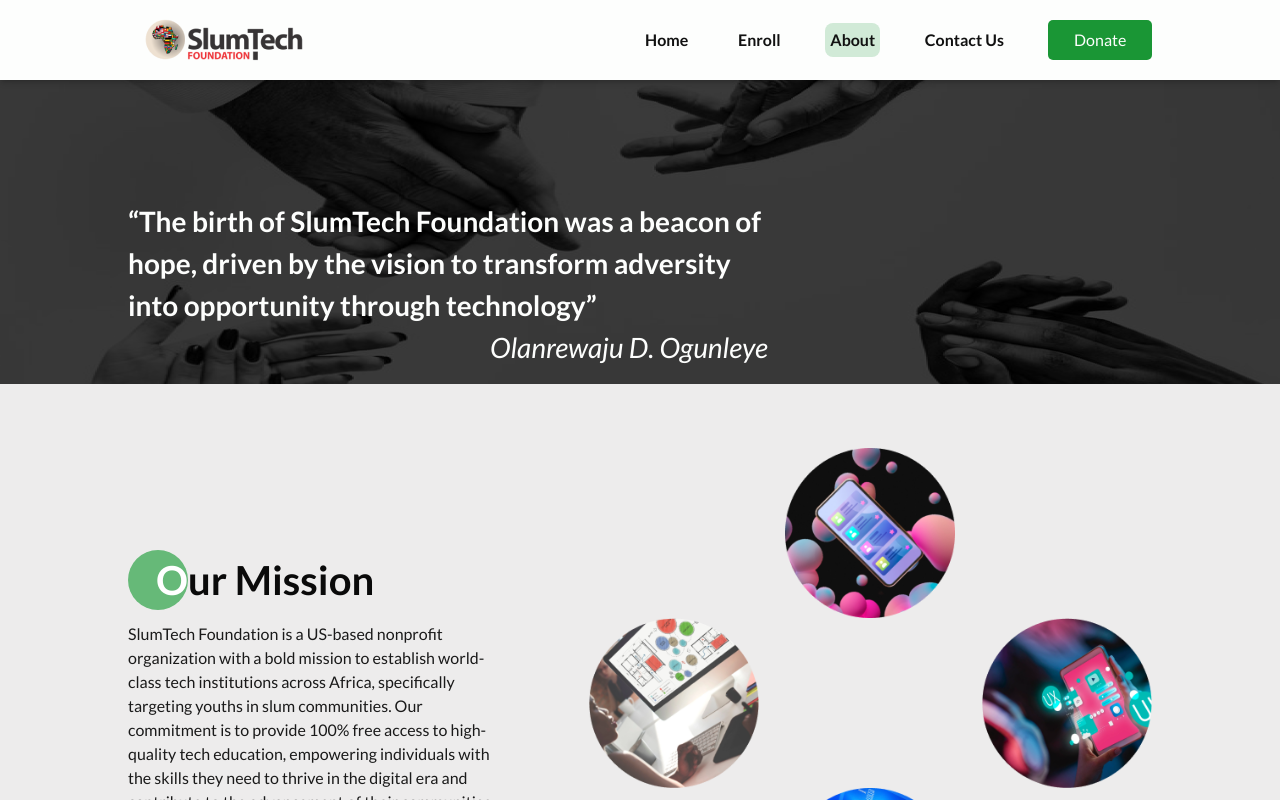
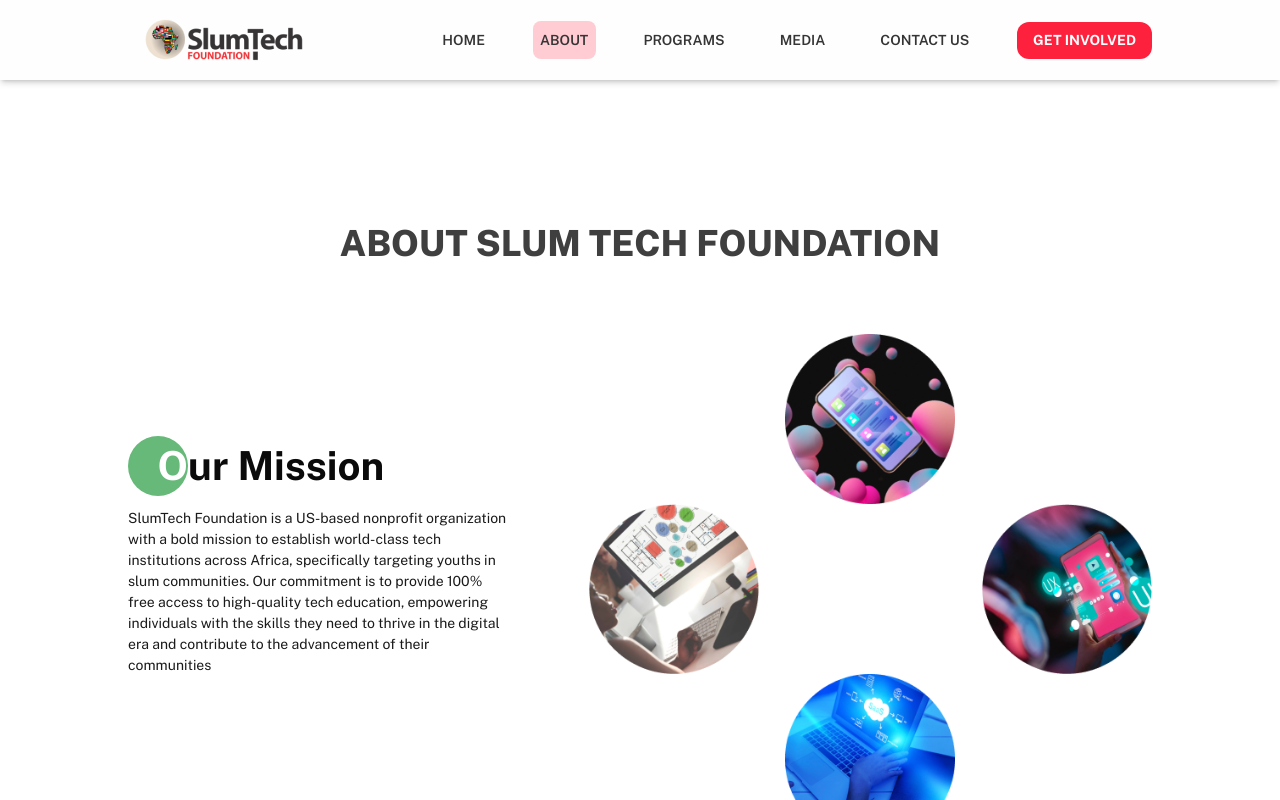
Before and after one commit to chiaka1996/slumtech, a Next.js app: page /about in a window 1280 px wide. Shown: the top 800 px of the page. Built offline with nearby package versions, Linux system fonts and the light colour scheme.

Commit message:
working on about page

```diff
--- a/components/Navigation/nav.module.css
+++ b/components/Navigation/nav.module.css
@@ -1,7 +1,7 @@
-@import url('https://fonts.googleapis.com/css2?family=Lato:ital,wght@0,100;0,300;0,400;0,700;0,900;1,100;1,300;1,400;1,700;1,900&display=swap');
+@import url('https://fonts.googleapis.com/css2?family=Public+Sans:ital,wght@0,100..900;1,100..900&display=swap');
 
 .navContainer{
-   font-family: "Lato";
+   font-family: "Public Sans";
   }
 
   .hamburger{
@@ -10,7 +10,7 @@
 
   .activeLink{
     position: relative;
-    background-color: #D1EAD7;
+    background-color: #ffccd3;
     padding: 1% 1%;
     border-radius: 0.5rem;
     cursor: pointer;
--- a/components/Navigation/navigation.jsx
+++ b/components/Navigation/navigation.jsx
@@ -10,19 +10,23 @@ const Navigation = () => {
 
   const NavItems = [
     {
-      label: "Home",
+      label: "HOME",
       url: "/"
     },
     {
-      label: "Enroll",
+      label: "ABOUT",
+      url: "/about"
+    },
+    {
+      label: "PROGRAMS",
       url: "/register"
     },
     {
-      label: "About",
-      url: "/about"
+      label: "MEDIA",
+      url: "/contact"
     },
     {
-      label: "Contact Us",
+      label: "CONTACT US",
       url: "/contact"
     }
   ]
@@ -35,10 +39,10 @@ const Navigation = () => {
             height="64"
             alt="logo"
         />
-           <div className="w-[50%] flex flex-row justify-between items-center font-nav max-lg:hidden">
+           <div className="w-[70%] flex flex-row justify-between items-center font-nav max-lg:hidden">
             {
               NavItems.map((data, i) =>  <div key={i}  className={router.asPath == data.url ? style.activeLink : style.navLink}>
-                <Link href={data.url} className='no-underline text-nav_links text-normal'>
+                <Link href={data.url} className='no-underline text-primary text-normal'>
                 {data.label}
                 </Link>
                 </div>
@@ -46,7 +50,7 @@ const Navigation = () => {
             }
 
 
-              <button onClick={() => router.push('/donation')} className='bg-btn_green hover:bg-[#66B978] text-normal px-[5%]  py-2 2xl:py-3 text-btn_color hover:text-text_color rounded-[0.313rem] font-label'>Donate</button>
+              <button onClick={() => router.push('/donation')} className='bg-btn_bg text-normal px-[1rem] py-2 2xl:py-3 text-btn_color rounded-[12px] font-header'>GET INVOLVED</button>
 
            </div>
 
--- a/pages/about/index.js
+++ b/pages/about/index.js
@@ -5,7 +5,7 @@ import Head from 'next/head'
 
 export default function About() {
   return (
-   <main className="bg-[#EDECEC]">
+   <main>
     <Head>
     <title>Slumtech About page </title>
     <meta
@@ -18,20 +18,8 @@ export default function About() {
     </Head>
     <Navigation />
     <Sidebar />
-    <div className="w-[100%] h-[20rem] max-large:h-[128px]  max-large:mt-[20%] small:max-large:mt-[14%] relative mt-[5%]">
-      <div className="font-header text-[1.75em] max-large:text-fourteen z-10 text-btn_color absolute bottom-[5%] max-large:bottom-[15%] left-[10%]  max-large:left-[5%] xlarge:left-[15%] w-[50%] max-large:w-[90%] xlarge:w-[40%]">
-      “The birth of SlumTech Foundation was a beacon of hope,
-      driven by the vision to transform adversity into opportunity through technology”
+    <header className="font-h1 text-h1 text-h1 mt-[6em] text-center">ABOUT SLUM TECH FOUNDATION</header>
 
-      <p className="font-[500] italic text-right max-large:text-twelve">Olanrewaju D. Ogunleye</p>
-      </div>
-    <Image
-      src="/images/about_banner.png"
-      fill
-      alt="logo"
-      className="filter brightness-[30%]"
-        />
-    </div>
 
     <section className="flex flex-row max-large:flex-col justify-between mt-[5%] max-large:mt-0 px-normal xlarge:px-xnormal max-md:px-md">
       {/* grid1 */}
--- a/tailwind.config.js
+++ b/tailwind.config.js
@@ -12,8 +12,9 @@ module.exports = {
   theme: {
     extend: {
       colors: {
-        btn_green: '#1A9635',
-        nav_links: "#111111",
+        btn_bg: '#FD213E',
+        h1: "#3F3F3F",
+        primary: "#353535",
         header: "#0A0A0A",
         header_shadow: "#66B978",
         text_color: "#1A1A1A",
@@ -36,13 +37,15 @@ module.exports = {
     },
     fontWeight: {
       normal: "400",
+      h1: "800",
       header: "700",
       btn_weight: "500",
       label: "500",
       nav: "600"
   },
   fontSize: {
-    normal: "1em",
+    h1: '2.25rem',
+    normal: "0.875em",
     mnormal: "0.875em",
     about: '1.2em',
     faq: '1.2em',
@@ -58,7 +61,7 @@ module.exports = {
     twelve: "0.75em"
 },
 fontFamily: {
-  "primary": ['Lato'],
+  "primary": ['Public Sans'],
   'serif': ['ui-serif', 'Georgia']
 },
 padding: {
```
Also changed, not shown: public/images/aboutbanner.jpeg (added).
